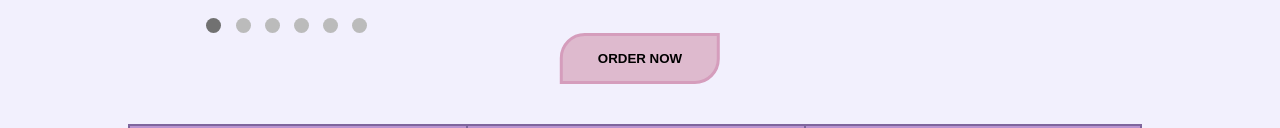
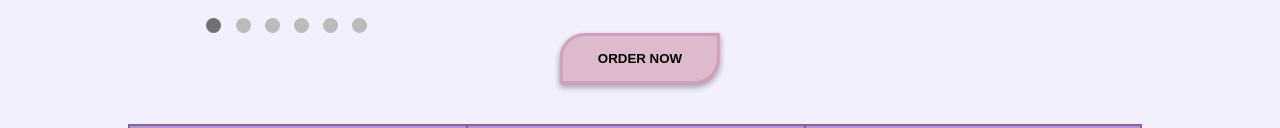
Before and after one commit to EmineShaban/Task, a plain HTML site: page index.html in a window 1280 px wide. In both pictures the pointer is over the button "ORDER NOW". Shown: the part 530-658 px from the top of the page. Drawn offline with nearby package versions, Linux system fonts and the light colour scheme.

Commit message:
Update style.css

```diff
--- a/style.css
+++ b/style.css
@@ -189,13 +189,16 @@
       left: 50%;
       transform: translate(-50%, -100%);
       border: var(--clr--darkPink) solid;
+      cursor: pointer;
   }
 
-  /* .section1 div.description1 button.order:hover {
-      box-shadow: 10px 8px 17px 5px rgb(212, 186, 240);
+  .section1 button.order:hover {
+      /* box-shadow: 10px 8px 17px 5px rgb(212, 186, 240); */
+        box-shadow: rgb(0 0 0 / 16%) 0px 3px 6px, rgb(0 0 0 / 23%) 0px 3px 6px;
 
 
-  } */
+
+  }
   .section1 .form {
       background-color: var(--clr--pink);
       border: var(--clr--darkPink) solid;
@@ -226,7 +229,7 @@
       border: solid var(--clr--darkPink2);
       border-top-left-radius: 20px;
       border-bottom-right-radius: 20px;
-
+cursor: pointer;
   }
 
 
```
